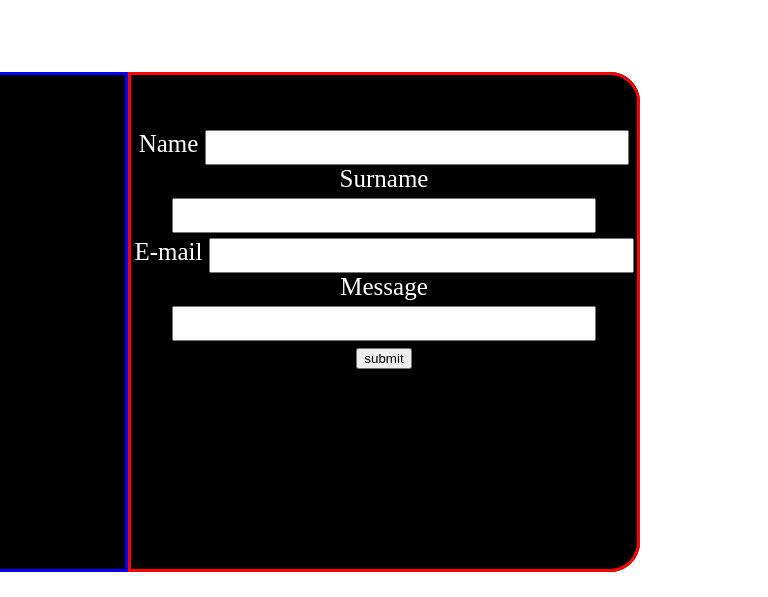
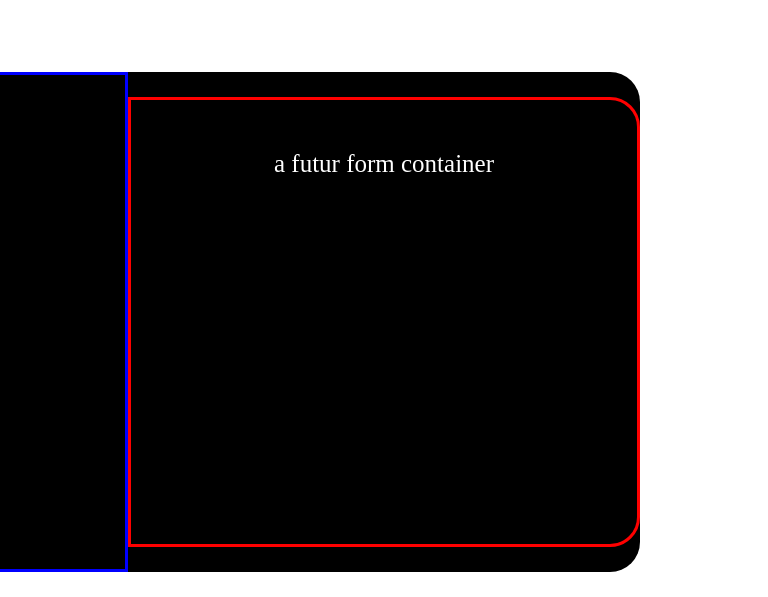
Before and after one commit to Gom-By/basic-website, a plain HTML site: page index.html in a window 1280 px wide. Shown: the part 2253-2850 px from the top of the page, 512-1280 px from the left. Drawn offline with Linux system fonts and the light colour scheme; a web font is replaced by a local one.

Commit message:
minor updates

```diff
--- a/index.html
+++ b/index.html
@@ -93,25 +93,7 @@
                                     id="img-snap"></a></li>
                     </ul>
                 </div>
-                <form id="form-contact" action="#">
-                    <div class="form-group">
-                        <label for="name">Name</label>
-                        <input type="text" id="name" name="name">
-                    </div>
-                    <div class="form-group">
-                        <label for="lastName">Surname</label>
-                        <input type="text" id="lastName" name="lastName">
-                    </div>
-                    <div class="form-group">
-                        <label for="email">E-mail</label>
-                        <input type="email" name="email" id="email">
-                    </div>
-                    <div class="form-group">
-                        <label for="messag">Message</label>
-                        <input type="textarea">
-                    </div>
-                    <input type="submit" value="submit">
-                </form>
+                <p id="form-contact"> a futur form container</p>
             </div>
         </div>
 
```
